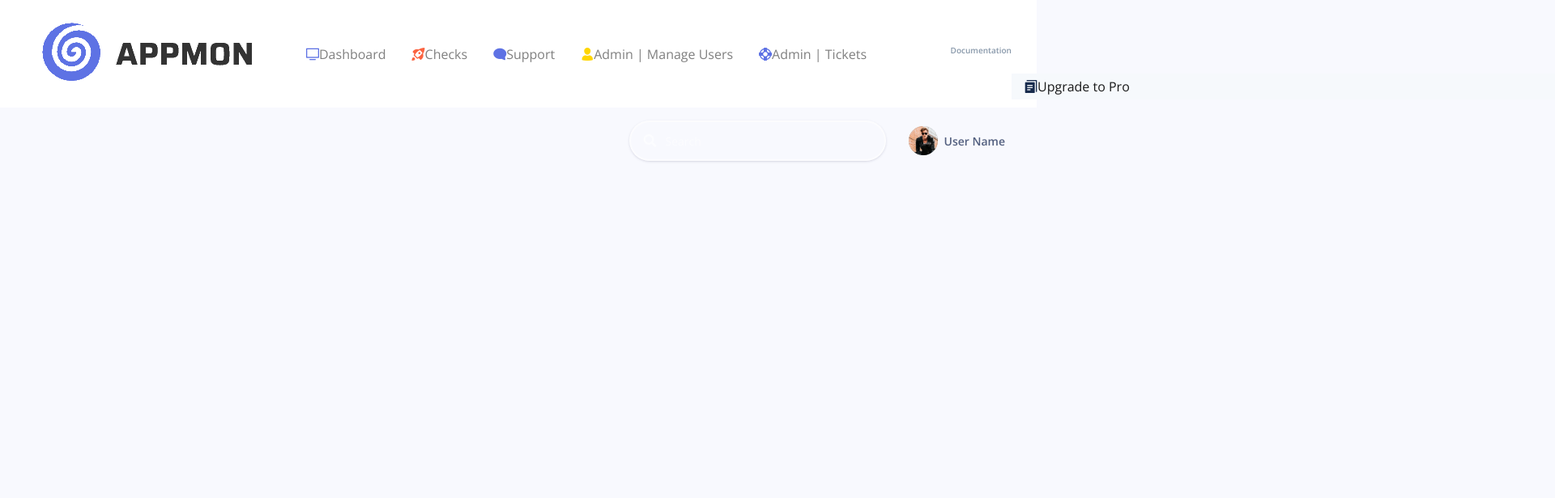
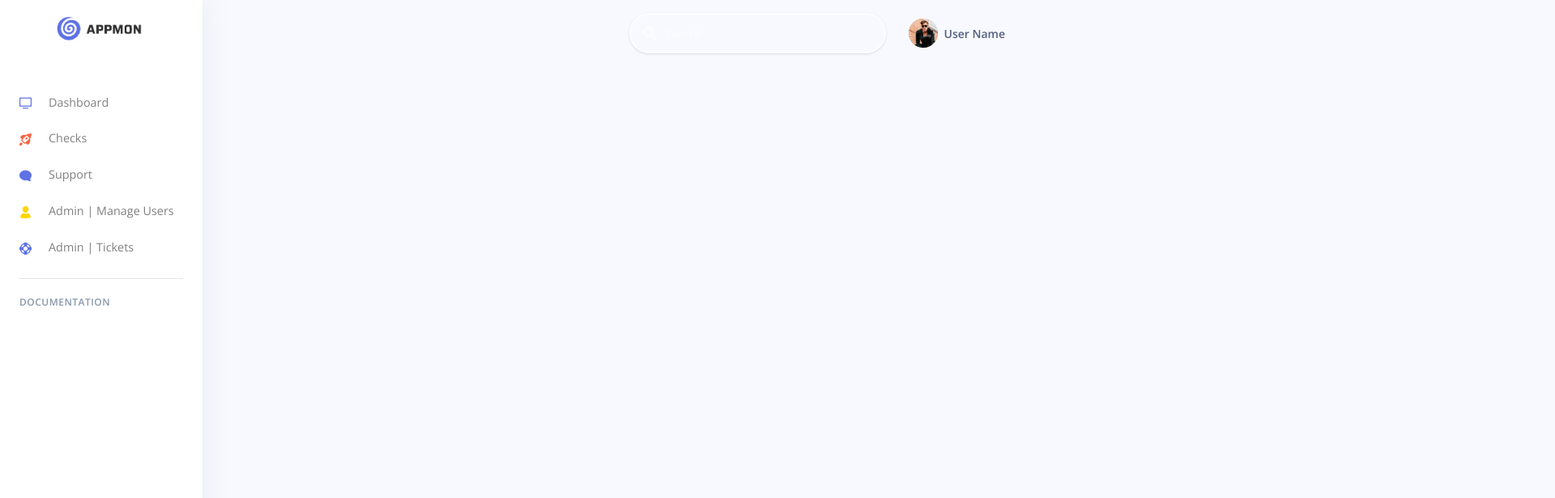
Before and after one commit to pahalsonu/appmonFrontend, a React (Create React App) app: page / in a window 1280 px wide. Shown: the top 616 px of the page at 81% size, 1920 px wide, since content can reach past the window. Built offline with nearby package versions, Linux system fonts and the light colour scheme.

Commit message:
Sidebar debugged , UI not breaking

```diff
--- a/src/components/Sidebar/Sidebar.js
+++ b/src/components/Sidebar/Sidebar.js
@@ -30,7 +30,6 @@ import {
   Row,
   Col,
 } from "reactstrap";
-var ps;
 
 import Logo from "../../assets/img/brand/newLogo.png";
 
@@ -75,7 +74,7 @@ class Sidebar extends Component {
     const { routes } = this.props;
     return (
       <Navbar
-        className="navbar-verticle fixed-left navbar-light bg-white"
+        className="navbar-vertical fixed-left navbar-light bg-white"
         expand="md"
         id="sidenav-main"
       >
```
Also changed, not shown: 1 other file (tests, documents, lock files or other folders).
